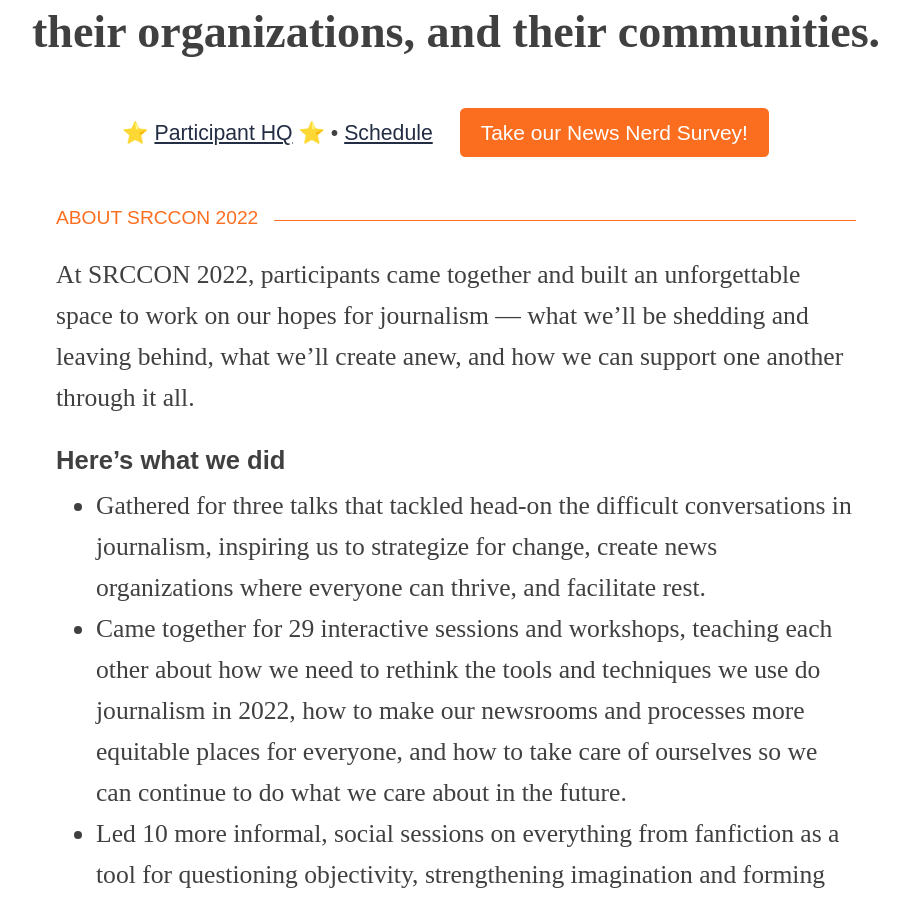
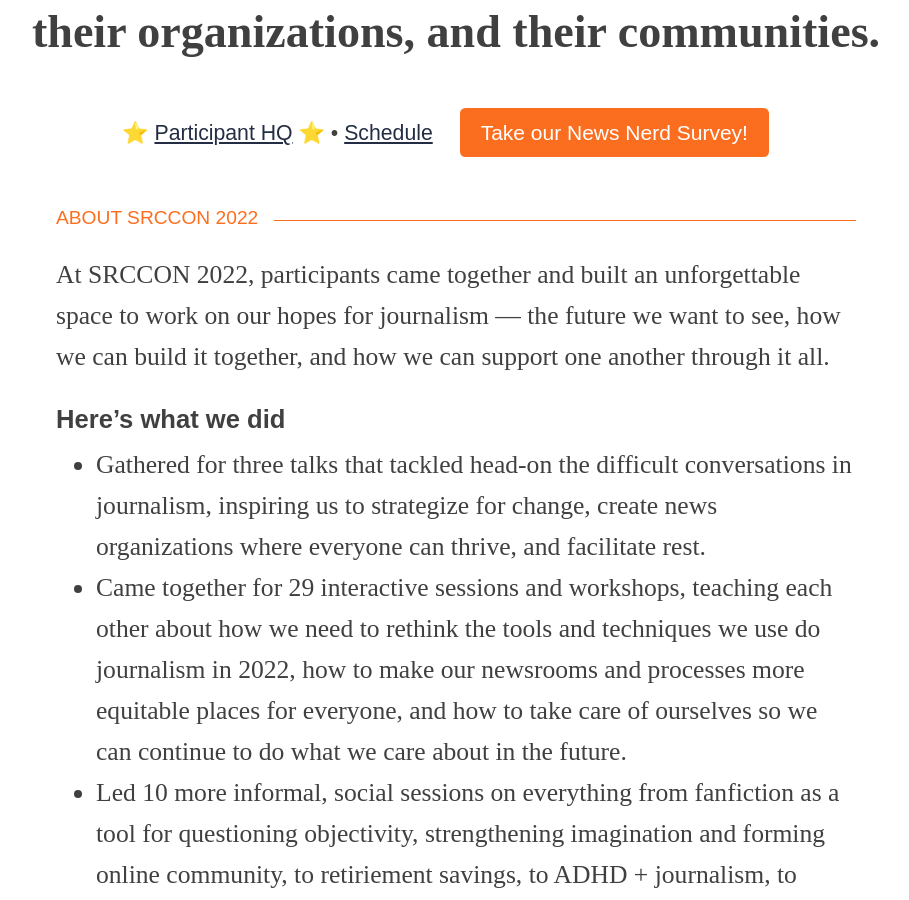
Before and after one commit to OpenNews/srccon-2022, a Jekyll site: the page built from homepage.md, in a window 1280 px wide and 900 px high, scrolled down 635 px. Shown: the whole window, without its empty margins (184-1093 px from the left). Built offline with Jekyll 4.4.1, drawn with Linux system fonts in a browser that asks for light colours; some web fonts are replaced; our own code applies the rules of GitHub Pages for plain Markdown files.

Commit message:
one more wording change

```diff
--- a/homepage.md
+++ b/homepage.md
@@ -4,7 +4,7 @@
 ---
 
 ### About SRCCON 2022
-At SRCCON 2022, participants came together and built an unforgettable space to work on our hopes for journalism — what we’ll be shedding and leaving behind, what we’ll create anew, and how we can support one another through it all.
+At SRCCON 2022, participants came together and built an unforgettable space to work on our hopes for journalism — the future we want to see, how we can build it together, and how we can support one another through it all.
 
 #### Here’s what we did
 
```
